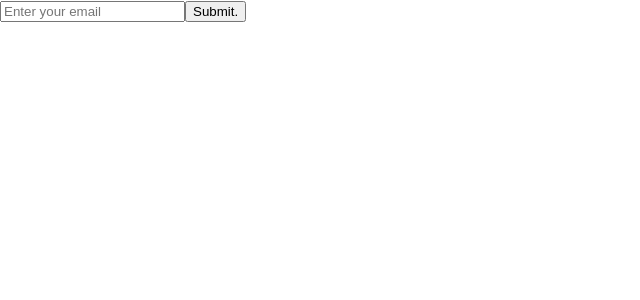
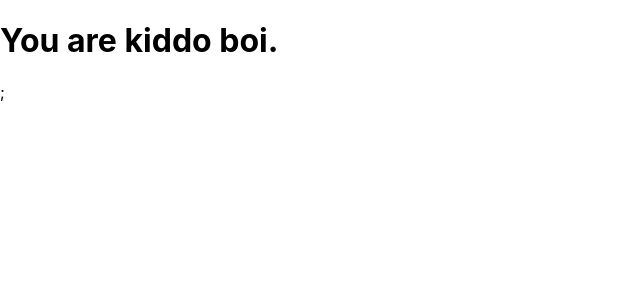
Before and after one commit to cole15sky/REACT.JS, a React (Create React App) app in the folder 3.Lil_React_project/my-app/: page / in a window 1280 px wide. Shown: the top 300 px of the page, without its empty margins (0-640 px from the left). Built offline with nearby package versions, Linux system fonts and the light colour scheme.

Commit message:
Conditional rendering

```diff
--- a/3.Lil_React_project/my-app/src/components/Form.js
+++ b/3.Lil_React_project/my-app/src/components/Form.js
@@ -1,21 +1,36 @@
 import React from 'react'
 
 
-function handleRegister(event){
+function handleRegister(event) {
     event.preventDefault();  //Don't reload the screen on calling function.
     console.log("Hello Check form");
+
+
 }
 
-function Form(){
-    return(
-        <div>
-            <form>
-            <input type='email' placeholder='Enter your email'></input>
-            <button onClick={handleRegister}>Submit.</button>
+let age = 20;
+let emailId ="cole15sky.com";
 
 
-            </form>
-        </div>
+function Form() {
+    return (
+
+        <form>
+            {/* Conditional Statement */}
+
+            {age > 18 && emailId =='cole15sky'? (
+                <div>
+                    <input type='email' placeholder='Enter your email'></input>
+                    <button onClick={handleRegister}>Submit.</button>
+                </div>
+
+            ) : (
+            <h1> You are kiddo boi.</h1>
+
+        )};
+
+        </form>
+
     )
 }
 
```
